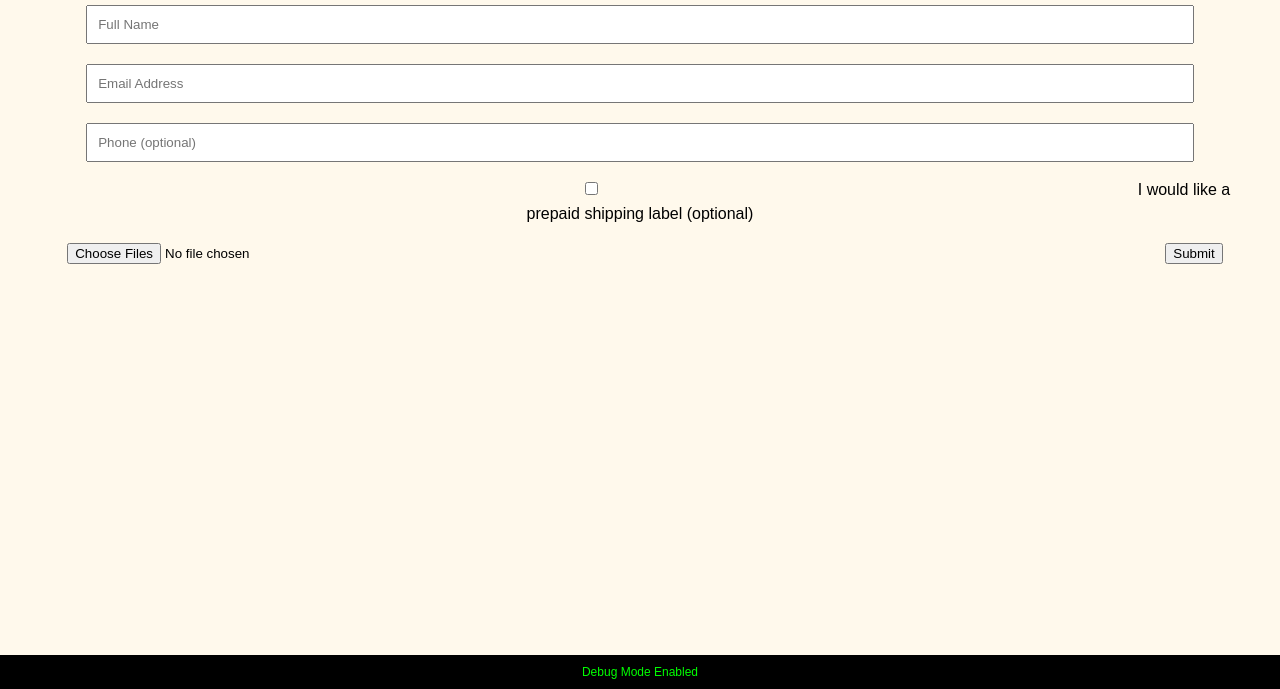
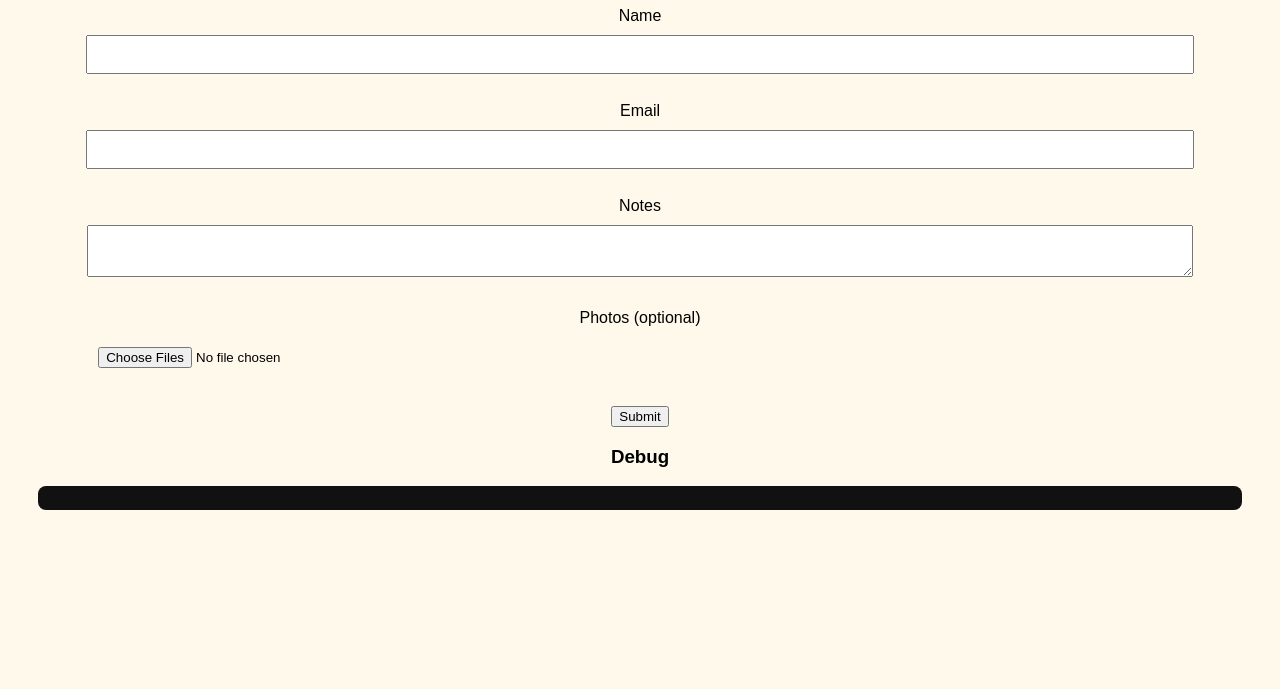
Before and after one commit to frizzyowns/Collection-buyer-, a plain HTML site: page submit.html in a window 1280 px wide. Shown: the part 111-800 px from the top of the page. Drawn offline with Linux system fonts and the light colour scheme.

Commit message:
Refactor submit.html for improved structure and styling

```diff
--- a/submit.html
+++ b/submit.html
@@ -1,36 +1,33 @@
-<!DOCTYPE html>
+<!doctype html>
 <html>
 <head>
-  <title>Submit Collection</title>
+  <meta charset="utf-8" />
+  <meta name="viewport" content="width=device-width,initial-scale=1" />
+  <title>Submit – FrizzyownsCards</title>
   <link rel="stylesheet" href="style.css" />
-  <style>
-    #debug {
-      position: fixed;
-      bottom: 0;
-      left: 0;
-      right: 0;
-      background: #000;
-      color: #0f0;
-      padding: 10px;
-      font-size: 12px;
-      max-height: 150px;
-      overflow-y: auto;
-      z-index: 999;
-    }
-  </style>
 </head>
 <body>
-  <h2>Submit Your Pokémon Collection</h2>
+  <h1>Submit your collection</h1>
+
   <form id="submitForm">
-    <input type="text" placeholder="Full Name" id="name" required />
-    <input type="email" placeholder="Email Address" id="email" required />
-    <input type="text" placeholder="Phone (optional)" id="phone" />
-    <label><input type="checkbox" id="labelRequest" /> I would like a prepaid shipping label (optional)</label>
-    <input type="file" id="photos" multiple />
+    <label>Name</label><br />
+    <input id="name" required /><br /><br />
+
+    <label>Email</label><br />
+    <input id="email" type="email" required /><br /><br />
+
+    <label>Notes</label><br />
+    <textarea id="notes"></textarea><br /><br />
+
+    <label>Photos (optional)</label><br />
+    <input id="photos" type="file" accept="image/*" multiple /><br /><br />
+
     <button type="submit">Submit</button>
   </form>
-  <p id="response"></p>
-  <div id="debug">Debug Mode Enabled</div>
+
+  <h3>Debug</h3>
+  <pre id="debug" style="white-space:pre-wrap;background:#111;color:#0f0;padding:12px;border-radius:8px;"></pre>
+
   <script type="module" src="app.js"></script>
 </body>
 </html>
```
